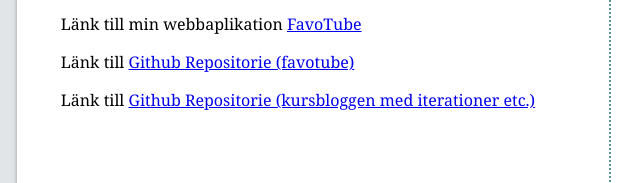
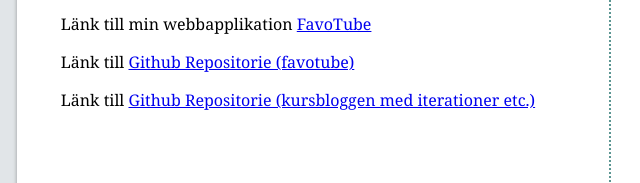
Before and after one commit to mn22nw/KursBloggIMP, a plain HTML site: page index.html in a window 1280 px wide. Shown: the part 368-551 px from the top of the page, 163-803 px from the left. Drawn offline with Linux system fonts and the light colour scheme; a web font is replaced by a local one.

Commit message:
rättade till stavfel

```diff
--- a/index.html
+++ b/index.html
@@ -46,7 +46,7 @@
 		<h1>Kursblogg</h1> </header>
 		<span class="italic">Detta är min samlingssida för mitt <br />Individuella Mjukvaruutvecklingsprojekt!</span>
 		<br />
-		<p> Länk till min webbaplikation <a href="http://favotube.comule.com/" target="_blank">FavoTube</a></p>
+		<p> Länk till min webbapplikation <a href="http://favotube.comule.com/" target="_blank">FavoTube</a></p>
 		<p>Länk till <a href="https://github.com/mn22nw/1dv430_mn22nw" target="_blank">Github Repositorie (favotube)</a></p>
 		<p>Länk till <a href="https://github.com/mn22nw/KursBloggIMP/tree/gh-pages" target="_blank">Github Repositorie (kursbloggen med iterationer etc.)</a>
 		</p>
```
Also changed, not shown: 1 other file.
